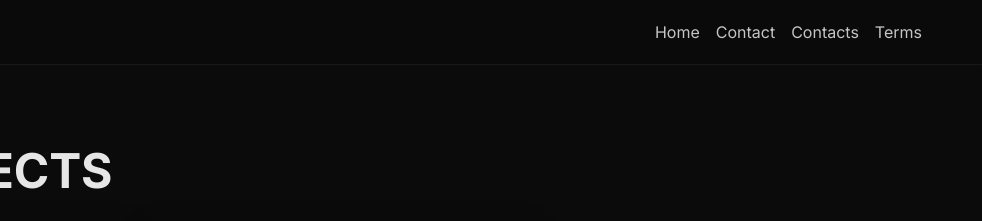
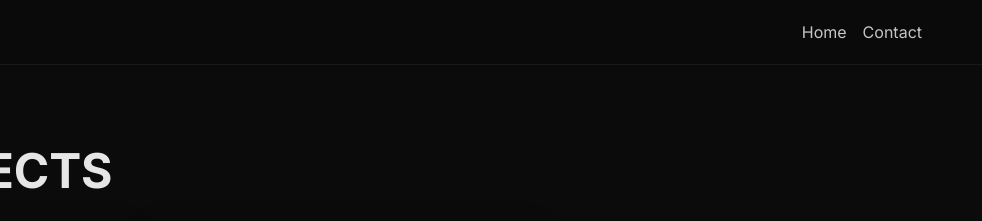
Before and after one commit to Thana-Ram06/project.ryt, a plain HTML site: page index.html in a window 1280 px wide. Shown: the top 221 px of the page, 298-1280 px from the left. Drawn offline with Linux system fonts and the light colour scheme.

Commit message:
Header: keep single Home and single Contact link

```diff
--- a/index.html
+++ b/index.html
@@ -21,9 +21,7 @@
             </a>
             <nav class="nav-links" aria-label="Primary">
                 <a href="/" class="nav-link">Home</a>
-                <a href="#contact" class="nav-link">Contact</a>
-                <a href="/contacts.html" class="nav-link">Contacts</a>
-                <a href="/terms.html" class="nav-link">Terms</a>
+                <a href="/#contact" class="nav-link">Contact</a>
             </nav>
         </div>
     </header>
```
Also changed, not shown: contacts.html (+1 -1 lines), terms.html (+1 -1 lines).
